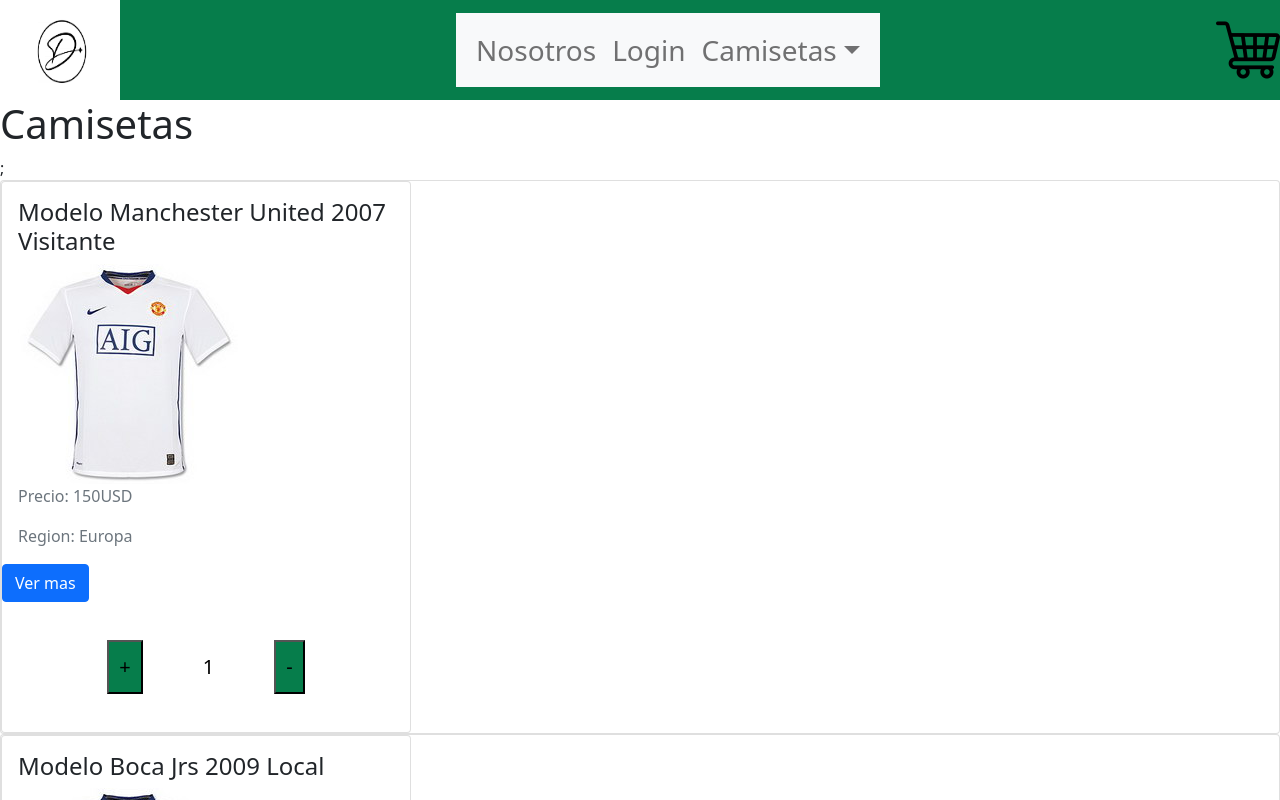
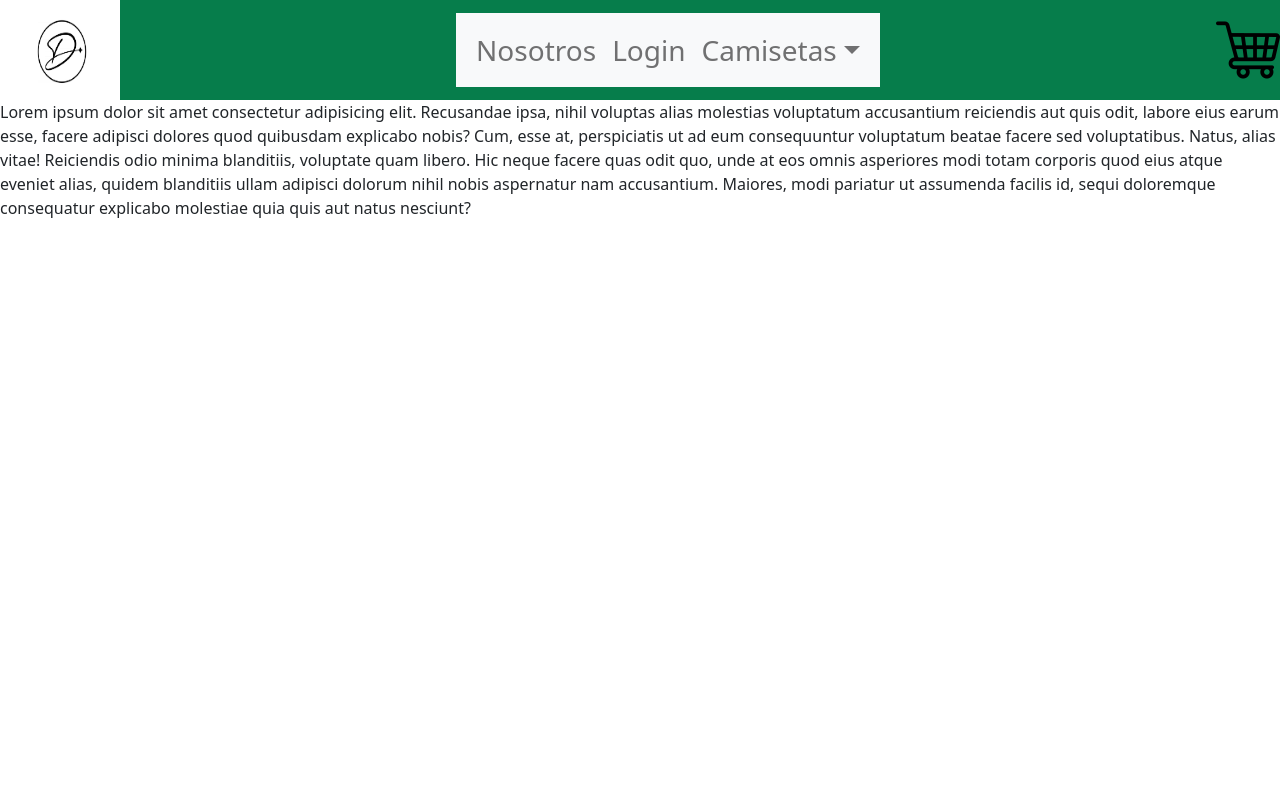
Before and after one commit to germanbramucci/reactRepsitorio, a React (Create React App) app in the folder appbramucci/: page /cart in a window 1280 px wide. Before the commit this address led to /. Shown: the top 800 px of the page. Built offline with nearby package versions, Linux system fonts and the light colour scheme.

Commit message:
Commit sincornizar counter

```diff
--- a/appbramucci/src/App.js
+++ b/appbramucci/src/App.js
@@ -12,6 +12,7 @@
   Navigate
 } from "react-router-dom";
 import ItemDetailContainer from './Componentes/ItemDetailContainer';
+import Cart from './Componentes/Cart';
 
 
 
@@ -27,6 +28,7 @@
         <Route path='/' element={ <ItemListContainer/> }/>
         <Route path='/camisetas/:categoryId' element={ <ItemListContainer/> }/>
         <Route path='/detail/:itemId' element={<ItemDetailContainer/>}/>
+        <Route path='/cart' element={<Cart/>}/>
         <Route path='/nosotros' element={ <Nosotros/> }/>
         <Route path='/login' element={ <Login/> }/>
         <Route path='*' element={ <Navigate to='/'/> }/>
--- /dev/null
+++ b/appbramucci/src/Componentes/Cart.jsx
@@ -0,0 +1,11 @@
+import React from "react";
+
+function Cart(){
+    return(
+        <>
+        <p>Lorem ipsum dolor sit amet consectetur adipisicing elit. Recusandae ipsa, nihil voluptas alias molestias voluptatum accusantium reiciendis aut quis odit, labore eius earum esse, facere adipisci dolores quod quibusdam explicabo nobis? Cum, esse at, perspiciatis ut ad eum consequuntur voluptatum beatae facere sed voluptatibus. Natus, alias vitae! Reiciendis odio minima blanditiis, voluptate quam libero. Hic neque facere quas odit quo, unde at eos omnis asperiores modi totam corporis quod eius atque eveniet alias, quidem blanditiis ullam adipisci dolorum nihil nobis aspernatur nam accusantium. Maiores, modi pariatur ut assumenda facilis id, sequi doloremque consequatur explicabo molestiae quia quis aut natus nesciunt?</p>
+        </>
+    )
+}
+
+export default Cart
--- a/appbramucci/src/Componentes/Item.jsx
+++ b/appbramucci/src/Componentes/Item.jsx
@@ -1,9 +1,8 @@
 import React from "react";
-import ItemCount from "./ItemCount";
 import img from "../Styles/Imagenes/manchester_united_2009_visitante.jpg"
 import { Link } from "react-router-dom";
 
-function Item({ titulo, precio, region, initial, stock, i, id }) {
+function Item({ titulo, precio, region, id }) {
     return (
       <div>
         <div className="card" >
@@ -18,8 +17,7 @@
                   Region: {region}
                 </p>
               </div>
-              <Link to={'/detail/${id}'} className="btn btn-primary">Ver mas</Link>
-              <ItemCount key={i} initial={0} stock={8} />
+              <Link to={`/detail/${id}`} className="btn btn-primary">Ver mas</Link>
             </div>
           </div>
         </div>
--- a/appbramucci/src/Componentes/ItemCount.jsx
+++ b/appbramucci/src/Componentes/ItemCount.jsx
@@ -1,22 +1,23 @@
-import { useState } from "react"
 import React from 'react'
+import { Link } from 'react-router-dom'
 
 
-function ItemCount(){
+function ItemCount({max = 10, cantidad, setCantidad, agregarCarrito}){
 
-    const [count, setCount] = useState(1)
 
     const sumaItem=()=>{
-        setCount(count+1)
+        cantidad > 1 && setCantidad(cantidad - 1)
     }
     const restaItem=()=>{
         setCount(count-1)
     }
     return<>
         <div className="contenedorCount">
-            <button className="sumaItem" type="button" onClick={()=>sumaItem()}>+</button>
-            <div className="contador">{count}</div>
-            <button className="restaItem" type="button" onClick={()=>restaItem()}>-</button>
+            <button className="btn btn-outline-primary" onClick={restaItem}>-</button>
+            <span className="mx-3">{cantidad}</span>
+            <button className="btn btn-primary" onClick={sumaItem}>+</button>
+            <br/>
+            <Link className="btn btn-success my-2" onClick={agregarCarrito} to={"/cart"}>Agregar al carrito</Link>
         </div>
     </>
 }
--- a/appbramucci/src/Componentes/ItemDetail.jsx
+++ b/appbramucci/src/Componentes/ItemDetail.jsx
@@ -1,13 +1,37 @@
 import React from "react";
+import ItemCount from "./ItemCount";
 
 
-function ItemDetail({nombre, region, precio}){
-        return(
+function ItemDetail({id, nombre, region, precio, stock}){
+
+    const [cantidad, setCantidad] = useState(0)
+
+    const agregarCarrito = () => {
+        const itemToCart = {
+            id,
+            nombre,
+            precio,
+            region,
+            stock
+        }
+
+        console.log(itemToCart)
+    }
+
+
+    return(
             <>
             <div className="container">
                 <h2>{nombre}</h2>
                 <h5>Precio ${precio}</h5>
                 <h5>Region: {region}</h5>
+
+                <ItemCount
+                max={stock}
+                cantidad={cantidad}
+                setCantidad={setCantidad}
+                handleAgregar={agregarCarrito}
+                />
             </div>
             </>
         )
--- a/appbramucci/src/Componentes/ItemDetailContainer.jsx
+++ b/appbramucci/src/Componentes/ItemDetailContainer.jsx
@@ -3,6 +3,7 @@
 import { useParams } from "react-router-dom";
 import { pedirDatos } from "../Helpers/PedirDatos";
 import ItemDetail from './ItemDetail'
+import { stock } from "../Data/Stock";
 
 
 
@@ -16,9 +17,9 @@
     useEffect(()=>{
         setLoading(true)
 
-        pedirDatos()
+        pedirDatos(stock)
             .then((res) =>{
-                setItem( res.find((prod)=> prod.id === Number(itemId)) )
+                setItem( res.filter((prod)=> prod.id === Number(itemId)) )
             })
             .finally(()=>{
                 setLoading(false)
@@ -30,7 +31,10 @@
                 {
                     loading
                     ? <h2>Cargando...</h2>
-                    : <ItemDetail {...item}/>
+                    : <ItemDetail nombre={item.nombre}
+                    region={item.region}
+                    precio={item.precio}
+                    />
                 }
             </>
         )
--- a/appbramucci/src/Data/Stock.js
+++ b/appbramucci/src/Data/Stock.js
@@ -3,18 +3,21 @@
         nombre: "Manchester United 2007 Visitante",
         precio: "150USD",
         region: "Europa",
-        id: 1
+        id: 1,
+        stock: 4
     },
     {
         nombre: "Boca Jrs 2009 Local",
         precio: "120USD",
         region: "America",
-        id: 2
+        id: 2,
+        stock: 3
     },
     {
         nombre: "Argentina Local 2001",
         precio: "80USD",
         region: "Selecciones" ,
-        id: 3
+        id: 3,
+        stock: 2
     },
   ];
```
